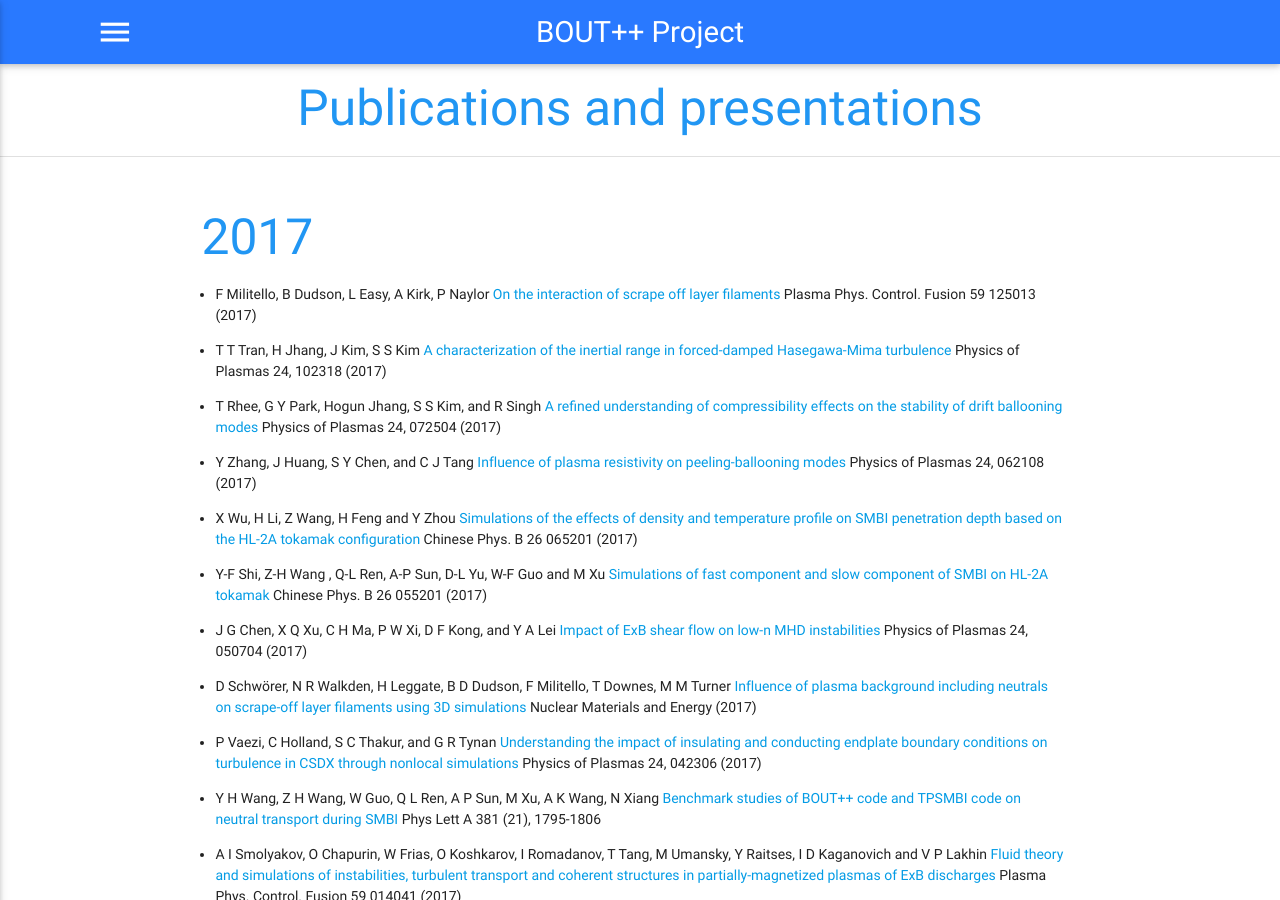
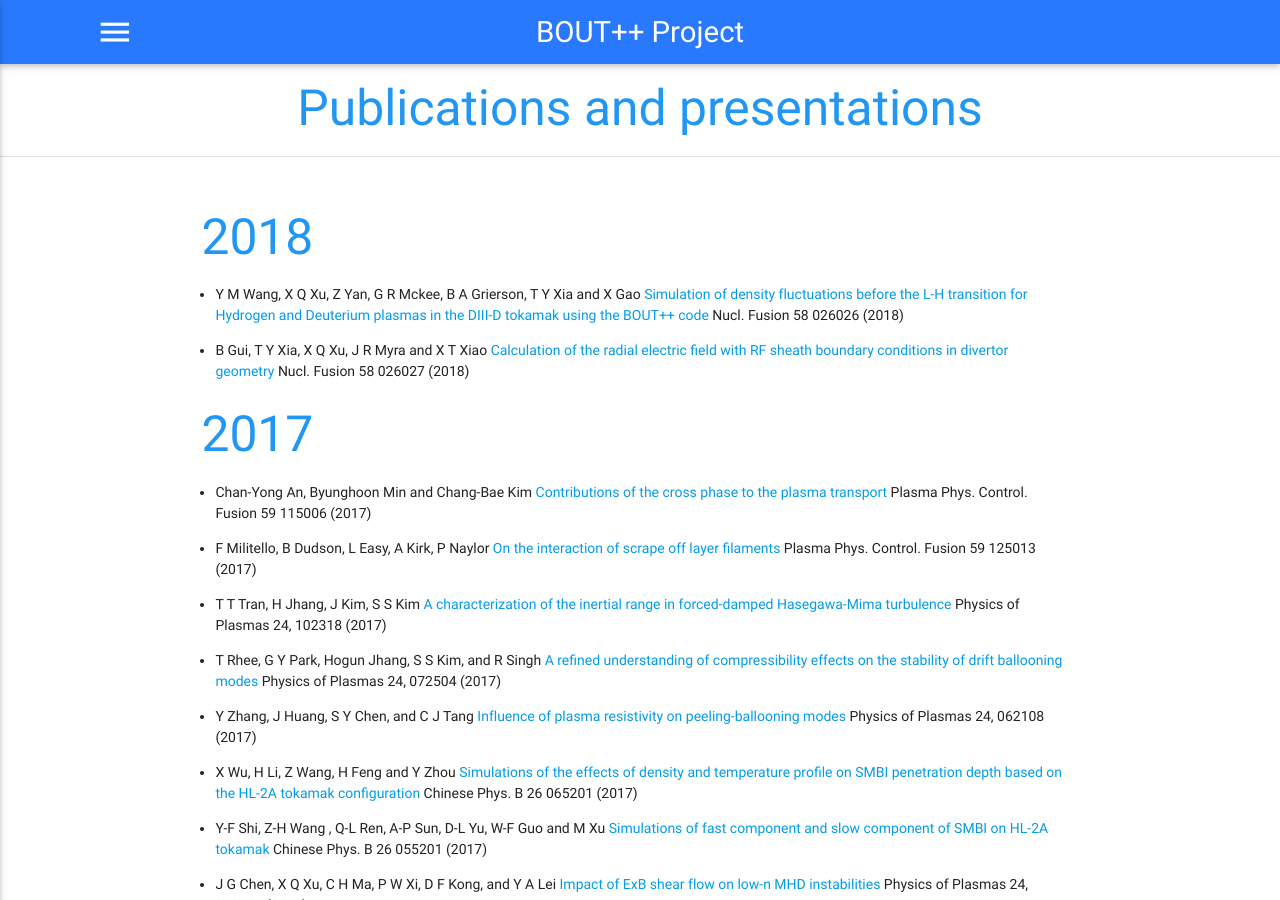
Before and after one commit to boutproject/boutproject.github.io, a Jekyll site: the page built from publications/index.md, in a window 1280 px wide and 900 px high. Built offline with Jekyll 4.4.1, drawn with Linux system fonts in a browser that asks for light colours.

Commit message:
Add references
Two 2018, and one 2017 paper.

```diff
--- a/publications/index.md
+++ b/publications/index.md
@@ -5,9 +5,16 @@
 nav-state: publications
 ---
 
+2018
+----
+
+* Y M Wang, X Q Xu, Z Yan, G R Mckee, B A Grierson, T Y Xia and X Gao [Simulation of density fluctuations before the L-H transition for Hydrogen and Deuterium plasmas in the DIII-D tokamak using the BOUT++ code](https://doi.org/10.1088/1741-4326/aa9f7d) Nucl. Fusion 58 026026 (2018)
+* B Gui, T Y Xia, X Q Xu, J R Myra and X T Xiao [Calculation of the radial electric field with RF sheath boundary conditions in divertor geometry](https://doi.org/10.1088/1741-4326/aa9e9a) Nucl. Fusion 58 026027 (2018)
+
 2017
 ----
 
+* Chan-Yong An, Byunghoon Min and Chang-Bae Kim [Contributions of the cross phase to the plasma transport](https://doi.org/10.1088/1361-6587/aa8839) Plasma Phys. Control. Fusion 59 115006 (2017)
 * F Militello, B Dudson, L Easy, A Kirk, P Naylor [On the interaction of scrape off layer filaments](https://doi.org/10.1088/1361-6587/aa9252) Plasma Phys. Control. Fusion 59 125013 (2017)
 * T T Tran, H Jhang, J Kim, S S Kim [A characterization of the inertial range in forced-damped Hasegawa-Mima turbulence](https://doi.org/10.1063/1.4991420) Physics of Plasmas 24, 102318 (2017)
 * T Rhee, G Y Park, Hogun Jhang, S S Kim, and R Singh [A refined understanding of compressibility effects on the stability of drift ballooning modes](http://dx.doi.org/10.1063/1.4990430) Physics of Plasmas 24, 072504 (2017)
```
